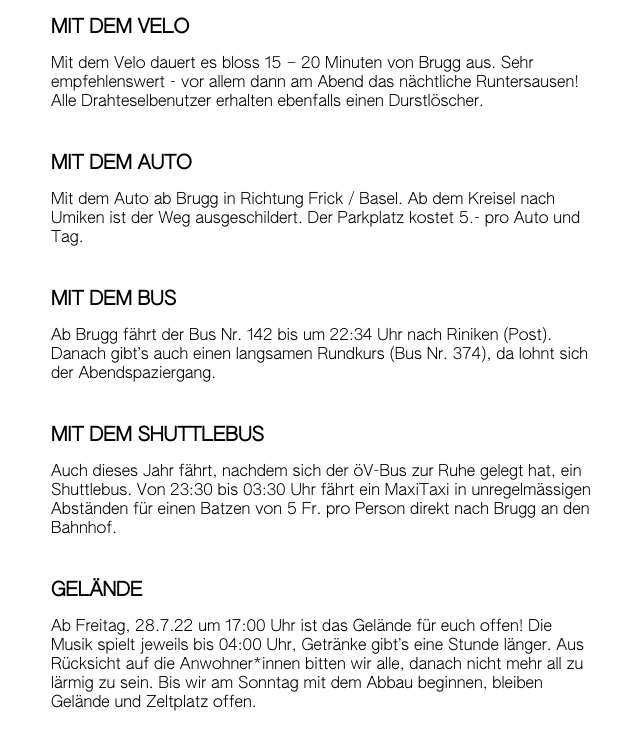
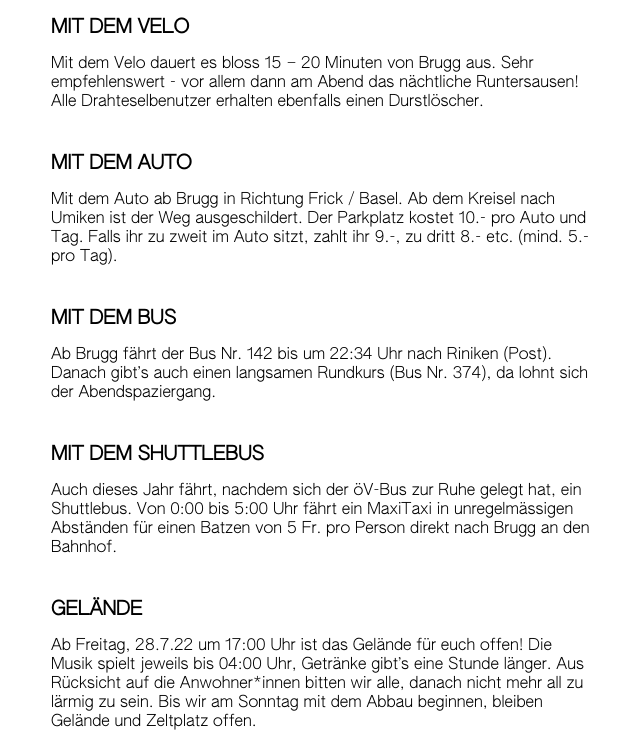
Before and after one commit to hilkeros/kleinlaut, an Astro site: page /festivalinfos in a window 1280 px wide. Shown: the part 1736-2486 px from the top of the page, without its empty margins (589-1229 px from the left). Built offline with nearby package versions, Linux system fonts and the light colour scheme; Astro itself is replaced by a stand-in of ours.

Commit message:
Festivalinfo corrections

```diff
--- a/src/components/FestivalInfosText.astro
+++ b/src/components/FestivalInfosText.astro
@@ -22,8 +22,8 @@
 <p>
   Bei uns kommen auch Tofuschnitten, Fleischtiger und Naschkatzen auf ihre
   Kosten, dank dem feinen selbstgemachten Essen. Freuen darf man sich auch auf
-  regionales Bier, Drinks und Ingwerer. Glas, PET, Esswaren und Alu sind auf dem
-  Gelände erlaubt und können mitgenommen werden.
+  regionales Bier, Drinks und Ingwer*in. Glas, PET, Esswaren und Alu sind auf
+  dem Gelände erlaubt und können mitgenommen werden.
 </p>
 
 <h1>ÜBERNACHTUNG</h1>
@@ -67,7 +67,9 @@
 <h1>MIT DEM AUTO</h1>
 <p>
   Mit dem Auto ab Brugg in Richtung Frick / Basel. Ab dem Kreisel nach Umiken
-  ist der Weg ausgeschildert. Der Parkplatz kostet 5.- pro Auto und Tag.
+  ist der Weg ausgeschildert. Der Parkplatz kostet 10.- pro Auto und Tag. Falls
+  ihr zu zweit im Auto sitzt, zahlt ihr 9.-, zu dritt 8.- etc. (mind. 5.- pro
+  Tag).
 </p>
 
 <h1>MIT DEM BUS</h1>
@@ -82,7 +84,7 @@
 <h1>MIT DEM SHUTTLEBUS</h1>
 <p>
   Auch dieses Jahr fährt, nachdem sich der öV-Bus zur Ruhe gelegt hat, ein
-  Shuttlebus. Von 23:30 bis 03:30 Uhr fährt ein MaxiTaxi in unregelmässigen
+  Shuttlebus. Von 0:00 bis 5:00 Uhr fährt ein MaxiTaxi in unregelmässigen
   Abständen für einen Batzen von 5 Fr. pro Person direkt nach Brugg an den
   Bahnhof.
 </p>
```
